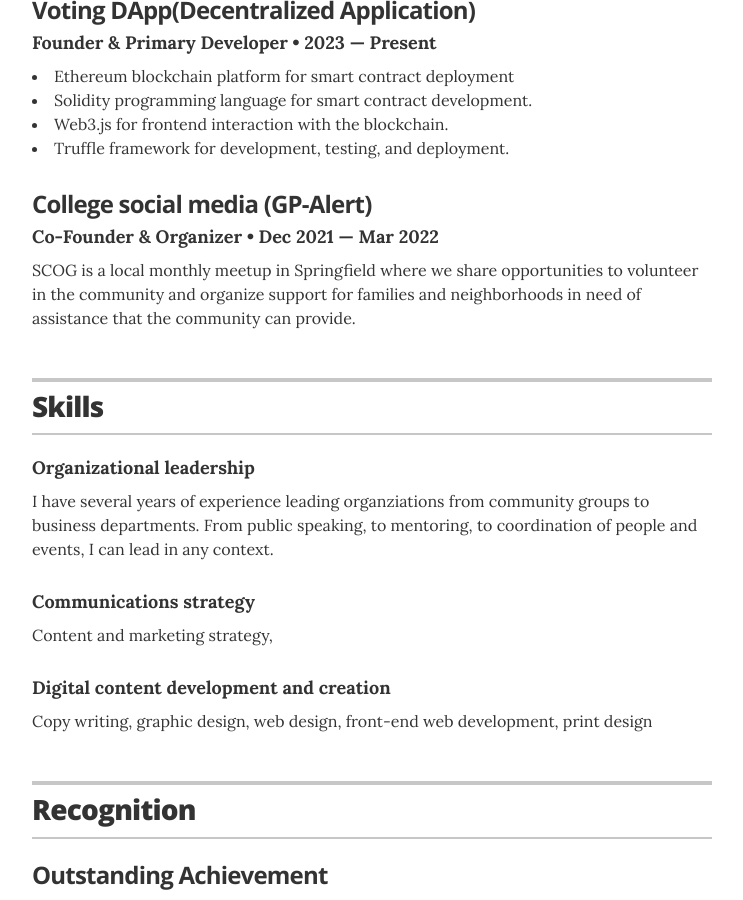
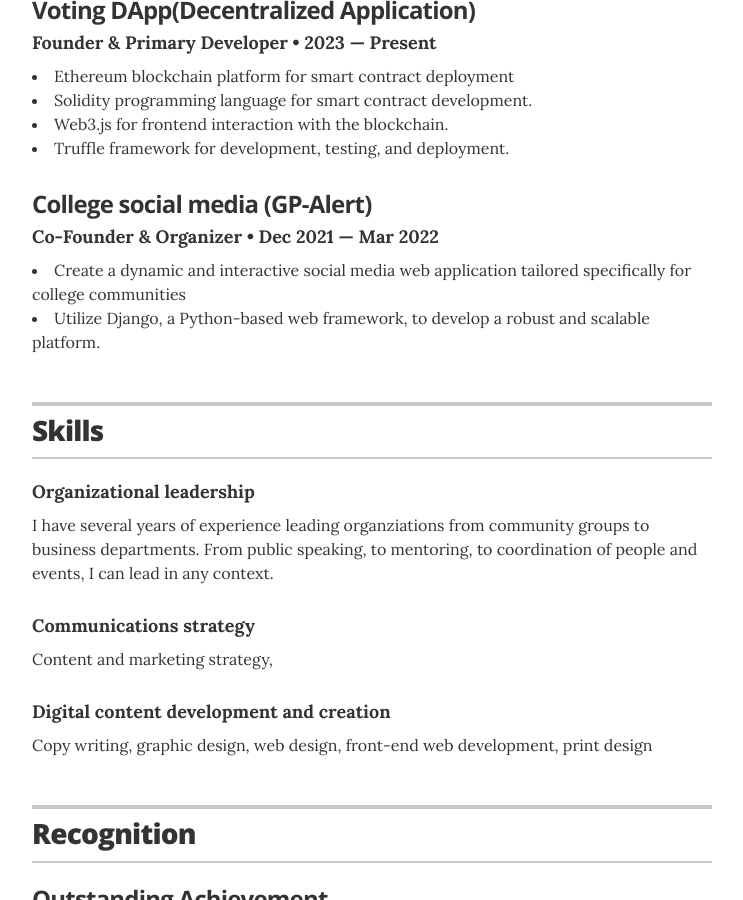
Before and after one commit to anikethate7/resume, a Jekyll site: the page built from index.html, in a window 1280 px wide and 900 px high, scrolled down 1246 px. Shown: the whole window, without its empty margins (268-1011 px from the left). Built offline with Jekyll 4.4.1, drawn with Linux system fonts in a browser that asks for light colours.

Commit message:
Update projects.yml

```diff
--- a/_data/projects.yml
+++ b/_data/projects.yml
@@ -13,4 +13,4 @@
   role: Co-Founder & Organizer
   duration: Dec 2021 &mdash; Mar 2022
   # url: "#"
-  description: SCOG is a local monthly meetup in Springfield where we share opportunities to volunteer in the community and organize support for families and neighborhoods in need of assistance that the community can provide.
+  description:  <li>Create a dynamic and interactive social media web application tailored specifically for college communities</li><li>Utilize Django, a Python-based web framework, to develop a robust and scalable platform.</li>
```
